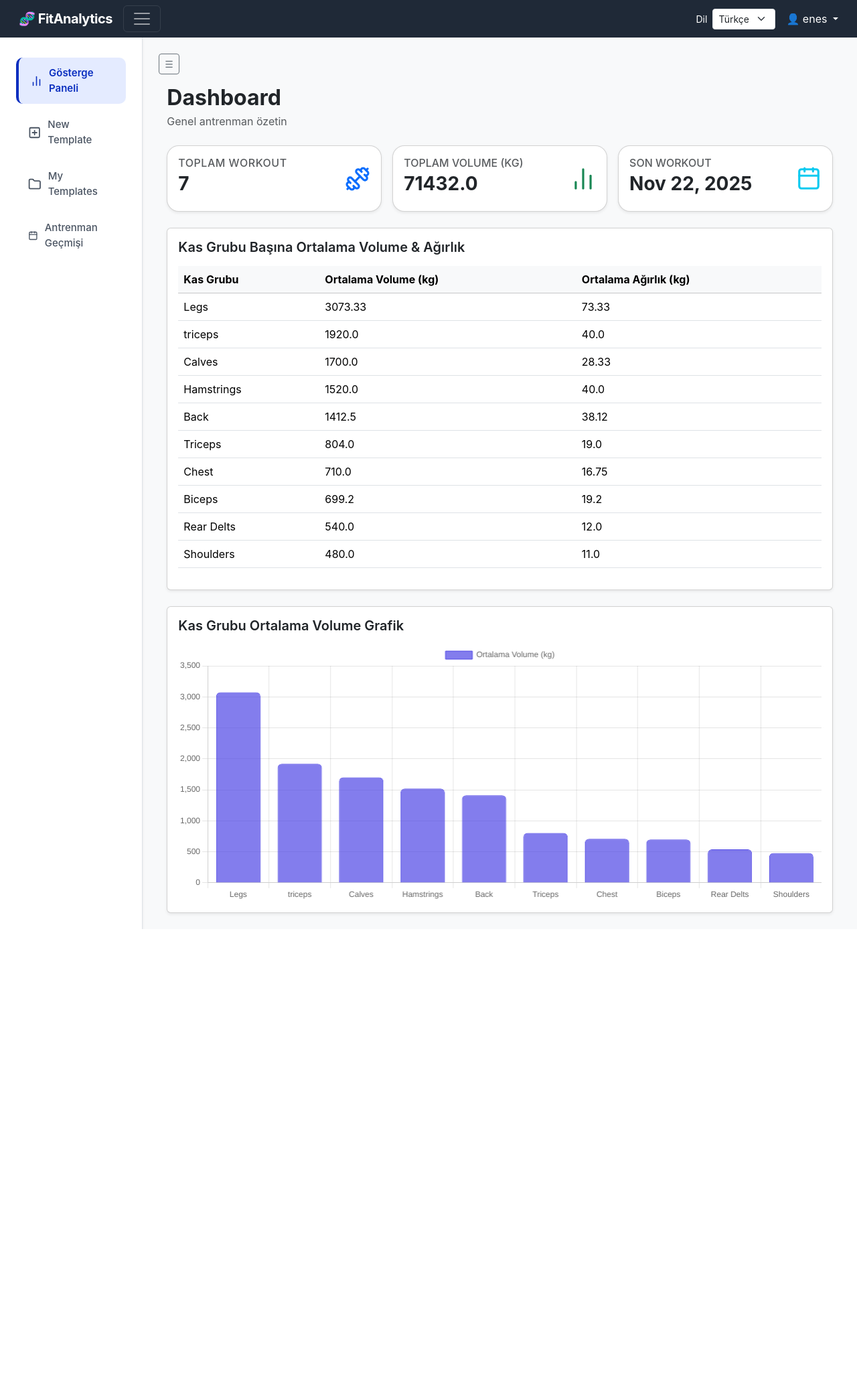
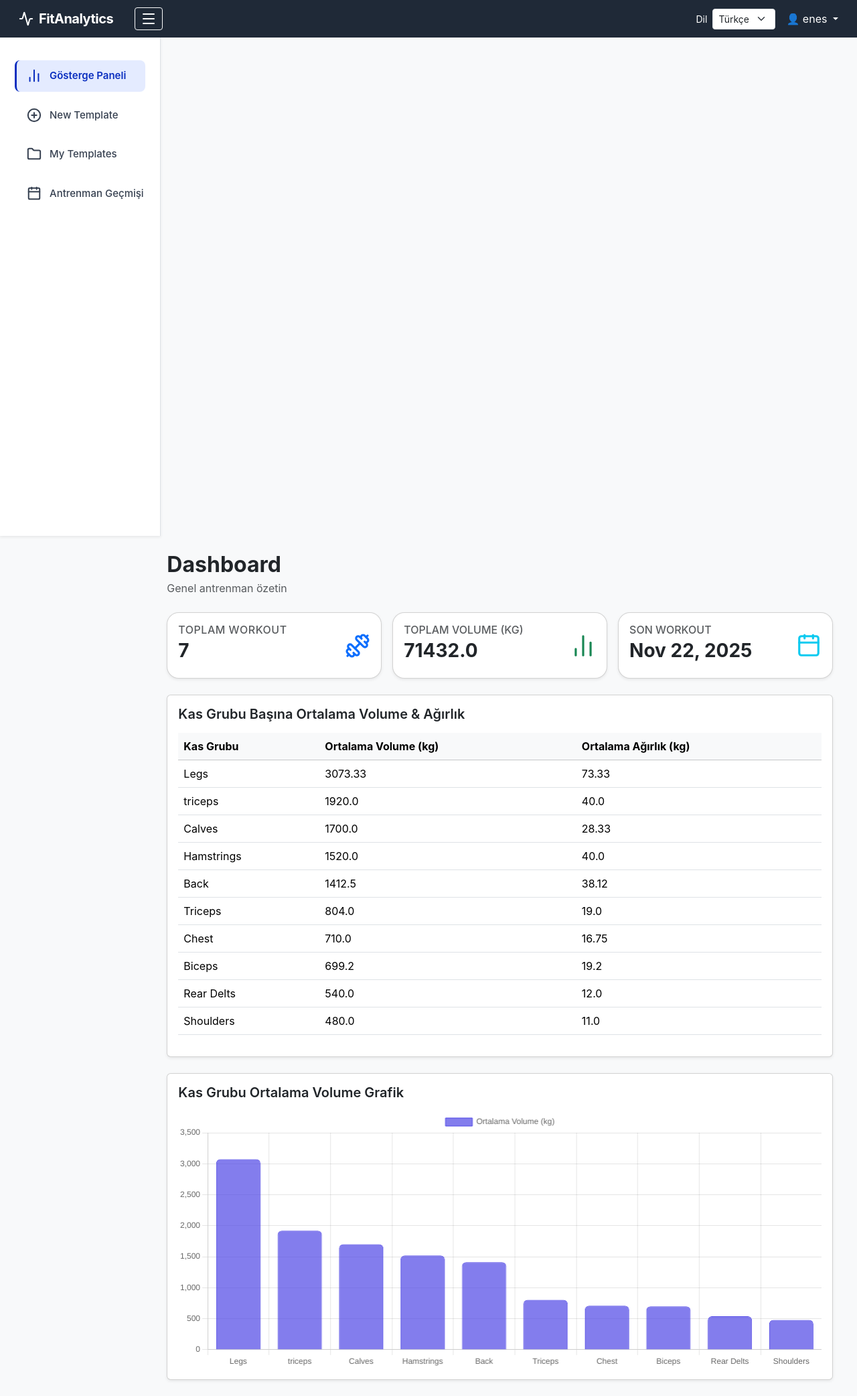
Before and after one commit to enes-ak/fitanalytics, a Flask app: page / in a window 1280 px wide. Shown: the whole page at 67% size. Before the commit the page ends 1387 px from the top, so only its background shows below. Run offline with Flask 3, Linux system fonts and the light colour scheme; a user stored in the database is signed in; data comes from the database, SQL or seed files in the repository.

Commit message:
css and layout settings

```diff
--- a/app/static/style.css
+++ b/app/static/style.css
@@ -17,50 +17,92 @@
 /* ============ MODERN SIDEBAR ============ */
 
 #sidebar {
+    width: 240px;
     min-height: calc(100vh - 56px);
-    background-color: #ffffff;
+    background: #ffffff;
+    border-right: 1px solid #e5e7eb;
+    transition: width 0.25s ease;
+    overflow: hidden;
+    padding-top: 12px;
 }
 
-.sidebar-modern {
-    background: #ffffff;
-    padding-top: 10px;
+/* Collapsed state */
+#sidebar.sidebar-collapsed {
+    width: 72px !important;
 }
 
+/* Sidebar items */
 .sidebar-item {
     display: flex;
     align-items: center;
+    gap: 12px;
     padding: 12px 18px;
     font-size: 15px;
     font-weight: 500;
-    color: #4b5563;
-    border-radius: 10px;
-    margin: 4px 12px;
-    transition: 0.2s;
+    color: #374151 !important;
+    border-radius: 8px;
+    margin: 6px 10px;
+    white-space: nowrap;
+    transition: background 0.2s, transform 0.2s, color 0.2s;
 }
 
 .sidebar-item:hover {
     background: #eef2ff;
-    color: #4338ca;
+    color: #4338ca !important;
     transform: translateX(4px);
 }
 
+/* Sidebar icons */
 .sidebar-icon {
-    width: 20px;
-    height: 20px;
-    margin-right: 10px;
+    width: 22px;
+    height: 22px;
     stroke-width: 2.2;
+    flex-shrink: 0;
 }
 
-/* Active link */
+/* Text label */
+.sidebar-item span {
+    transition: opacity 0.25s, transform 0.25s ease;
+}
+
+/* Collapsed → hide text */
+#sidebar.sidebar-collapsed .sidebar-item span {
+    opacity: 0;
+    transform: translateX(-15px);
+    pointer-events: none;
+}
+
+/* Collapsed → center items */
+#sidebar.sidebar-collapsed .sidebar-item {
+    justify-content: center;
+}
+
+/* Active link — taşma yapmayacak şekilde düzeltildi */
 .active-link {
     background: #e4ebff !important;
     color: #0a2ebf !important;
     font-weight: 600 !important;
-    border-left: 4px solid #0a2ebf;
+    border-left: 3px solid #0a2ebf;   /* daha ince yapıldı */
+    padding-left: 15px;               /* border compensation */
 }
 
+#sidebar.sidebar-collapsed .active-link {
+    padding-left: 0 !important;
+    border-left: none !important;
+}
+
+/* MAIN CONTENT genişlemesi */
+#mainContent {
+    transition: margin-left 0.25s ease;
+    margin-left: 240px;
+}
+
+#mainContent.main-expanded {
+    margin-left: 72px !important;
+}
 
 /* ============ DASHBOARD CARDS ============ */
+
 .dashboard-card {
     border-radius: 18px !important;
     transition: 0.18s ease;
@@ -68,7 +110,7 @@
 
 .dashboard-card:hover {
     transform: translateY(-4px);
-    box-shadow: 0px 8px 24px rgba(0,0,0,0.08);
+    box-shadow: 0px 8px 24px rgba(0, 0, 0, 0.08);
 }
 
 .card-subtitle {
--- a/app/templates/layout.html
+++ b/app/templates/layout.html
@@ -24,18 +24,18 @@
 
     <!-- NAVBAR -->
     <nav class="navbar navbar-dark bg-dark px-3">
-        <div class="container-fluid">
+        <div class="container-fluid d-flex align-items-center">
 
-            <a class="navbar-brand fw-bold" href="{{ url_for('main.dashboard') }}">
-                🧬 FitAnalytics
+            <!-- Logo -->
+            <a class="navbar-brand fw-bold d-flex align-items-center gap-2"
+            href="{{ url_for('main.dashboard') }}">
+                <i data-lucide="activity" class="sidebar-icon"></i>
+                <span>FitAnalytics</span>
             </a>
 
-            <!-- Mobile menu toggle -->
-            <button class="navbar-toggler"
-                    type="button"
-                    data-bs-toggle="collapse"
-                    data-bs-target="#sidebar">
-                <span class="navbar-toggler-icon"></span>
+            <!-- Sidebar Toggle -->
+            <button id="sidebarToggle" class="btn btn-outline-light btn-sm ms-3">
+                <i data-lucide="menu"></i>
             </button>
 
             <!-- LANGUAGE SELECT -->
@@ -48,21 +48,18 @@
                         name="language"
                         onchange="this.form.submit()">
                     {% for code, label in language_names.items() %}
-                    <option value="{{ code }}"
-                            {% if current_language == code %}selected{% endif %}>
+                    <option value="{{ code }}" {% if current_language == code %}selected{% endif %}>
                         {{ label }}
                     </option>
                     {% endfor %}
                 </select>
             </form>
 
+            <!-- USER MENU -->
             {% if session.get("user_name") %}
             <div class="dropdown text-white">
                 <a class="text-white text-decoration-none dropdown-toggle"
-                   href="#"
-                   id="userMenu"
-                   role="button"
-                   data-bs-toggle="dropdown">
+                   href="#" role="button" data-bs-toggle="dropdown">
                     👤 {{ session["user_name"] }}
                 </a>
                 <ul class="dropdown-menu dropdown-menu-end shadow">
@@ -71,16 +68,15 @@
                 </ul>
             </div>
             {% endif %}
-
         </div>
     </nav>
 
+    <!-- APP LAYOUT -->
     <div class="container-fluid">
-        <div class="row">
+        <div class="row app-layout">
 
             <!-- SIDEBAR -->
-            <nav id="sidebar"
-                 class="col-md-3 col-lg-2 d-md-block bg-white collapse show border-end shadow-sm sidebar-modern">
+            <nav id="sidebar" class="sidebar-modern col-md-3 col-lg-2 bg-white border-end shadow-sm">
 
                 <div class="d-flex flex-column pt-3">
 
@@ -88,14 +84,14 @@
                     <a class="nav-link sidebar-item {% if request.path == '/' %} active-link {% endif %}"
                        href="{{ url_for('main.dashboard') }}">
                         <i data-lucide="bar-chart-2" class="sidebar-icon"></i>
-                        <span>{{ t.nav_dashboard }}</span>
+                        <span class="link-text">{{ t.nav_dashboard }}</span>
                     </a>
 
                     <!-- Create New Template -->
                     <a class="nav-link sidebar-item {% if request.path.startswith('/add-workout') %} active-link {% endif %}"
                        href="{{ url_for('main.add_workout') }}">
-                        <i data-lucide="plus-square" class="sidebar-icon"></i>
-                        <span>
+                        <i data-lucide="plus-circle" class="sidebar-icon"></i>
+                        <span class="link-text">
                             {% if current_language == 'tr' %}Yeni Şablon{% else %}New Template{% endif %}
                         </span>
                     </a>
@@ -104,7 +100,7 @@
                     <a class="nav-link sidebar-item {% if request.path.startswith('/my-templates') %} active-link {% endif %}"
                        href="{{ url_for('main.my_templates') }}">
                         <i data-lucide="folder" class="sidebar-icon"></i>
-                        <span>
+                        <span class="link-text">
                             {% if current_language == 'tr' %}Benim Şablonlarım{% else %}My Templates{% endif %}
                         </span>
                     </a>
@@ -113,7 +109,7 @@
                     <a class="nav-link sidebar-item {% if request.path.startswith('/exercises') %} active-link {% endif %}"
                        href="{{ url_for('main.exercises') }}">
                         <i data-lucide="calendar" class="sidebar-icon"></i>
-                        <span>{{ t.nav_history }}</span>
+                        <span class="link-text">{{ t.nav_history }}</span>
                     </a>
 
                 </div>
@@ -121,19 +117,8 @@
 
             <!-- MAIN CONTENT -->
             <main id="mainContent" class="col-md-9 ms-sm-auto col-lg-10 px-md-4 py-4">
-                <button class="btn btn-outline-secondary btn-sm mb-3 d-none d-md-inline-flex align-items-center"
-                        type="button"
-                        data-bs-toggle="collapse"
-                        data-bs-target="#sidebar"
-                        aria-controls="sidebar"
-                        aria-expanded="true">
-                    ☰
-                </button>
-
-                {% block content %}
-                {% endblock %}
+                {% block content %}{% endblock %}
             </main>
-
         </div>
     </div>
 
@@ -145,20 +130,16 @@
         lucide.createIcons();
     </script>
 
+    <!-- Sidebar Collapse Script -->
     <script>
-        const sidebarEl = document.getElementById('sidebar');
-        const mainEl = document.getElementById('mainContent');
-        if (sidebarEl && mainEl) {
-            sidebarEl.addEventListener('hidden.bs.collapse', () => {
-                mainEl.classList.remove('col-md-9', 'col-lg-10', 'ms-sm-auto');
-                mainEl.classList.add('col-12');
-            });
+        const sidebar = document.getElementById('sidebar');
+        const main = document.getElementById('mainContent');
+        const toggleBtn = document.getElementById('sidebarToggle');
 
-            sidebarEl.addEventListener('shown.bs.collapse', () => {
-                mainEl.classList.add('col-md-9', 'col-lg-10', 'ms-sm-auto');
-                mainEl.classList.remove('col-12');
-            });
-        }
+        toggleBtn.addEventListener('click', () => {
+            sidebar.classList.toggle('sidebar-collapsed');
+            main.classList.toggle('main-expanded');
+        });
     </script>
 
 </body>
```
